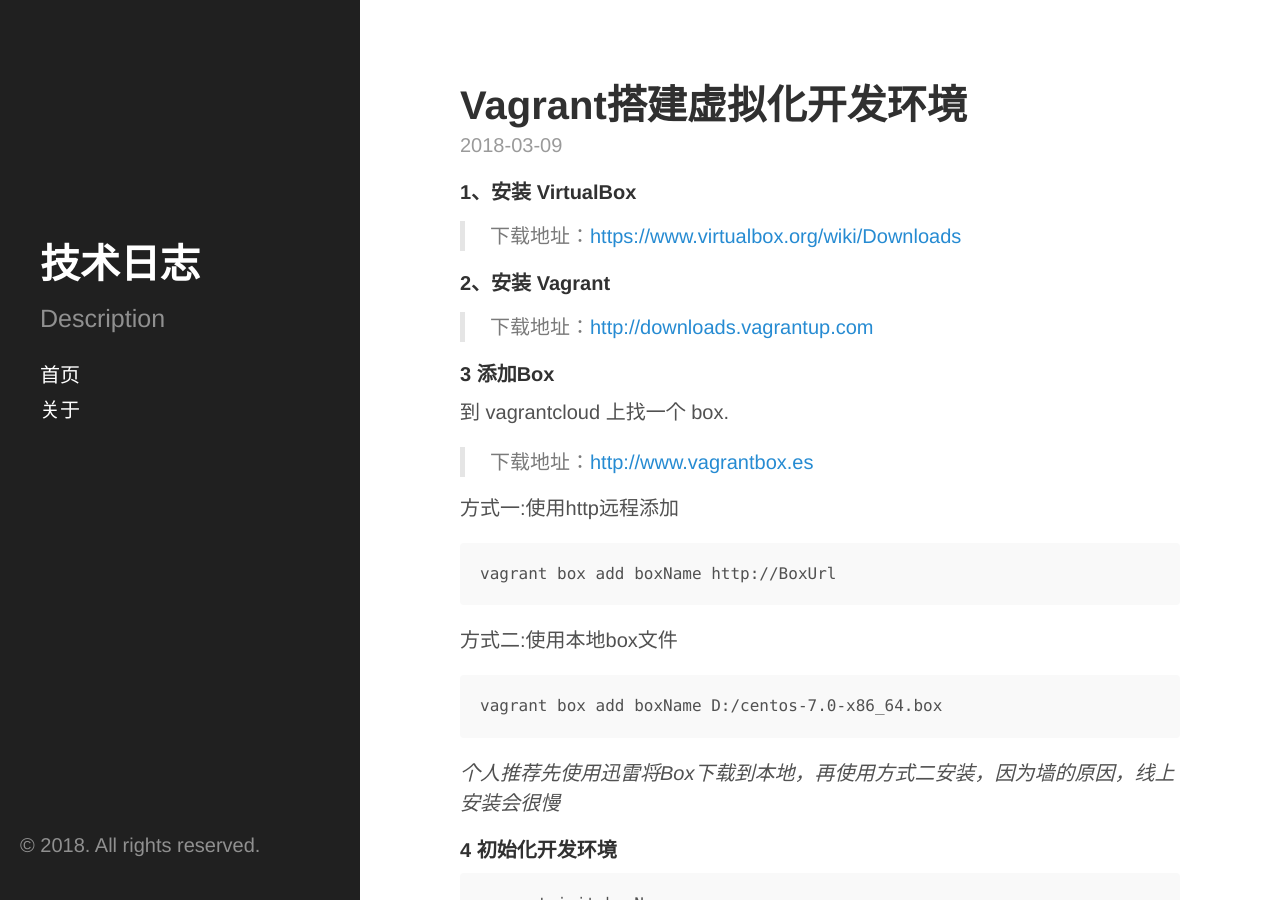
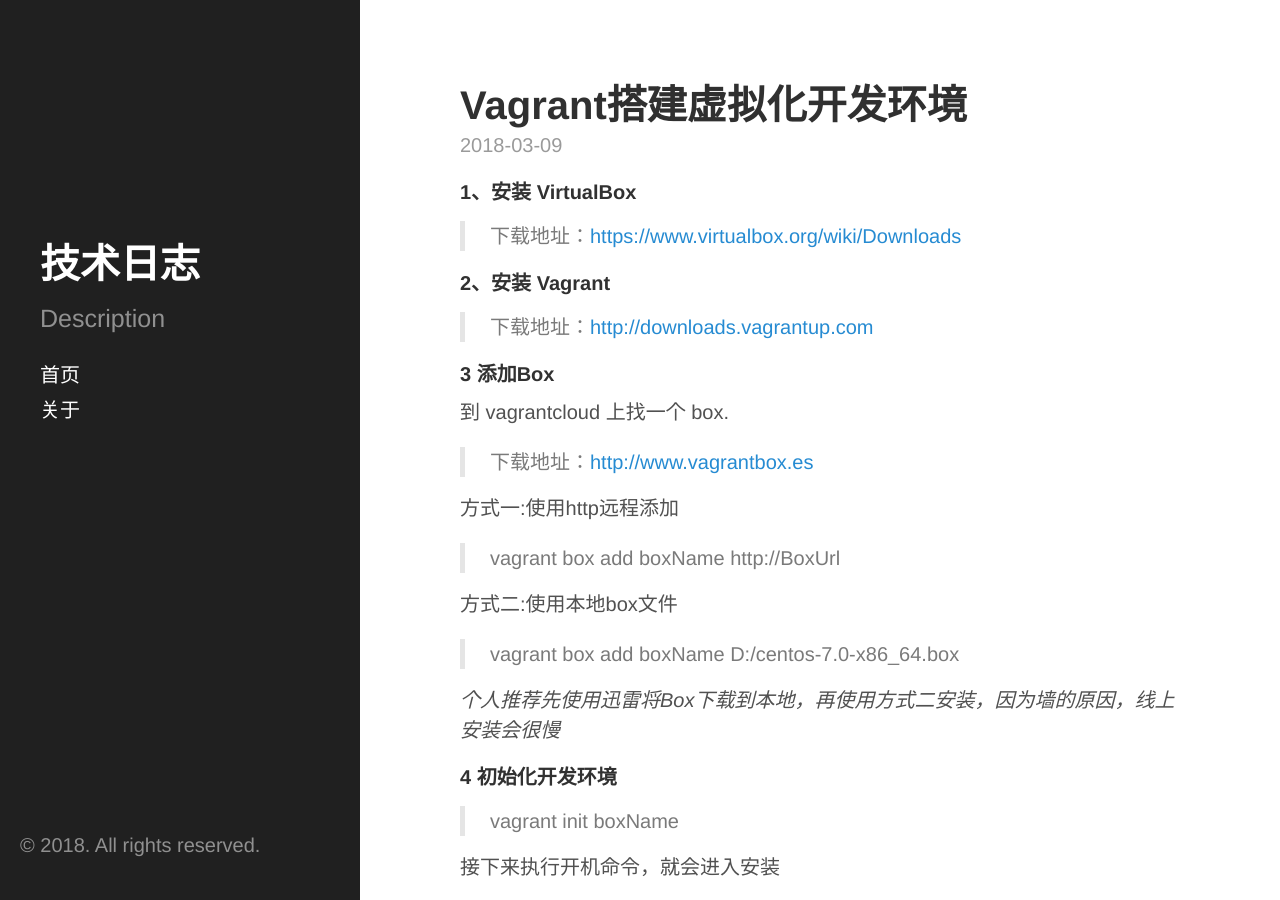
Before and after one commit to bspyy/bspyy.github.io, a Jekyll site: the page built from _posts/2018-03-09-Vagrant搭建虚拟化开发环境.md, in a window 1280 px wide and 900 px high. Built offline with Jekyll 4.4.1, drawn with Linux system fonts in a browser that asks for light colours.

```diff
--- a/_posts/2018-03-09-Vagrant搭建虚拟化开发环境.md
+++ b/_posts/2018-03-09-Vagrant搭建虚拟化开发环境.md
@@ -16,25 +16,25 @@ title: Vagrant搭建虚拟化开发环境
 
 方式一:使用http远程添加
 
-    vagrant box add boxName http://BoxUrl
+>vagrant box add boxName http://BoxUrl
 
 方式二:使用本地box文件
 
-    vagrant box add boxName D:/centos-7.0-x86_64.box
+>vagrant box add boxName D:/centos-7.0-x86_64.box
 
 *个人推荐先使用迅雷将Box下载到本地，再使用方式二安装，因为墙的原因，线上安装会很慢*
 
 #### 4 初始化开发环境
 
-    vagrant init boxName
+>vagrant init boxName
 
 接下来执行开机命令，就会进入安装
 
-    vagrant up
+> vagrant up
 
 等个几分钟左右，就安装成功了。成功之后可以输入一下命令可以连接进虚拟机：
 
-    vagrant ssh
+>vagrant ssh
 
 链接成功之后，就可以对该系统进行操做了
 
@@ -61,7 +61,7 @@ title: Vagrant搭建虚拟化开发环境
 
 **参考资料：**
 
- Vagrant官方文档 www.vagrantup.com/docs/
+Vagrant官方文档 www.vagrantup.com/docs/
 
 Vagrant搭建虚拟化开发环境 www.jianshu.com/p/3c3f35436c05
 
```
